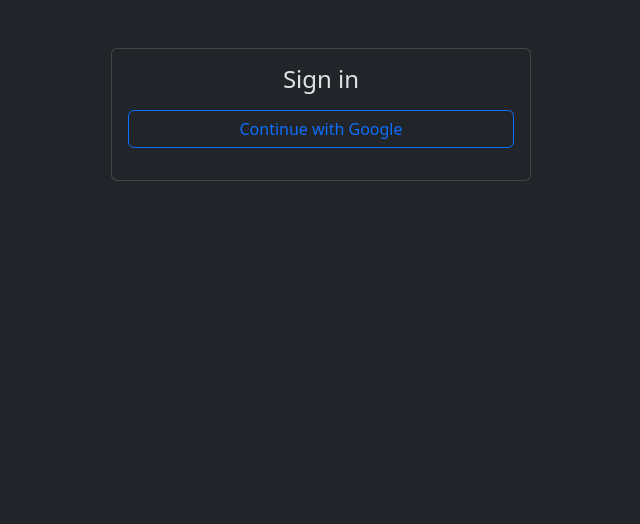
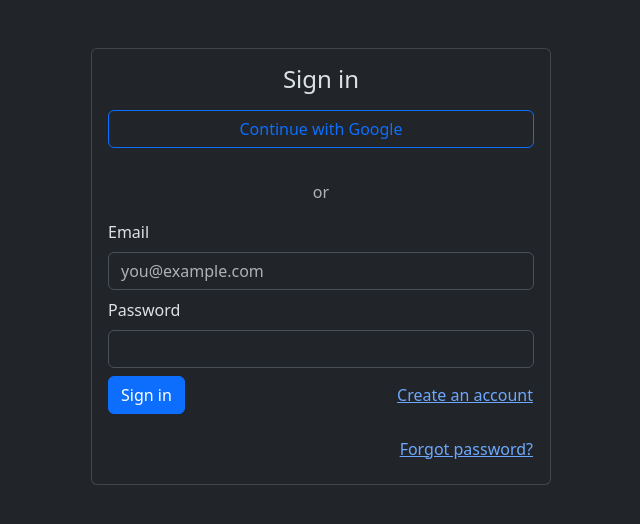
Before and after one commit to EricJo2478/vetting, a React (Vite) app: page /login in a window 1280 px wide. Shown: the top 524 px of the page, without its empty margins (319-959 px from the left). Built offline with nearby package versions, Linux system fonts and the light colour scheme; no server answers.

Commit message:
new auth

```diff
--- a/src/components/auth/Login.tsx
+++ b/src/components/auth/Login.tsx
@@ -1,14 +1,18 @@
 // src/pages/auth/Login.tsx
 import { useEffect, useMemo, useState } from "react";
-import { Card, Button, Spinner, Alert } from "react-bootstrap";
+import { Card, Button, Spinner, Alert, Form } from "react-bootstrap";
 import { useToast } from "../../hooks/useToast";
 import { useAuth } from "../../hooks/useAuth";
 import {
   handleGoogleRedirectResult,
   loginWithGoogleSmart,
   explainAuthError,
+  loginWithEmail,
+  signupWithEmail,
+  resetPassword,
 } from "../../services/authService";
-// import { useNavigate } from "react-router-dom"; // optional
+import { iso } from "../../utils";
+// import { useNavigate } from "react-router-dom";
 
 function isInAppBrowserUA() {
   if (typeof navigator === "undefined") return false;
@@ -21,22 +25,26 @@
 export default function Login() {
   const { showNotification } = useToast();
   const { user } = useAuth();
+  // const navigate = useNavigate();
+
   const [busy, setBusy] = useState(false);
   const [redirectHandled, setRedirectHandled] = useState(false);
-  // const navigate = useNavigate();
-
   const isInApp = useMemo(() => isInAppBrowserUA(), []);
 
-  // Finalize redirect result (mobile/in-app)
+  // Email/password form state
+  const [mode, setMode] = useState<"signin" | "signup">("signin");
+  const [fullName, setFullName] = useState(""); // ⬅️ new
+  const [email, setEmail] = useState("");
+  const [password, setPassword] = useState("");
+  const [confirm, setConfirm] = useState("");
+
+  // Finalize Google redirect result
   useEffect(() => {
     (async () => {
       try {
         const res = await handleGoogleRedirectResult();
         if (res?.user) {
-          showNotification?.(
-            `Google login successful: ${res.user.email ?? ""}`,
-            "success"
-          );
+          showNotification?.(`Welcome ${res.user.email ?? ""}`, "success");
           // navigate("/roles", { replace: true });
         }
       } catch (err: any) {
@@ -50,21 +58,12 @@
     // eslint-disable-next-line react-hooks/exhaustive-deps
   }, []);
 
-  // If already signed in, you could auto-redirect:
-  // useEffect(() => {
-  //   if (user) navigate("/roles", { replace: true });
-  // }, [user, navigate]);
-
   const onGoogleClick = async () => {
     setBusy(true);
     try {
       const cred = await loginWithGoogleSmart();
-      // Redirect path returns null; success will be processed above in the effect
       if (cred?.user) {
-        showNotification?.(
-          `Google login successful: ${cred.user.email ?? ""}`,
-          "success"
-        );
+        showNotification?.(`Welcome ${cred.user.email ?? ""}`, "success");
         // navigate("/roles", { replace: true });
       }
     } catch (err: any) {
@@ -76,13 +75,75 @@
     }
   };
 
+  const onSubmitEmail = async (e: React.FormEvent) => {
+    e.preventDefault();
+    if (!email || !password) {
+      showNotification?.("Please enter email and password.", "warning");
+      return;
+    }
+    if (mode === "signup") {
+      if (!fullName.trim()) {
+        showNotification?.("Please enter your full name.", "warning");
+        return;
+      }
+      if (password !== confirm) {
+        showNotification?.("Passwords do not match.", "warning");
+        return;
+      }
+    }
+
+    setBusy(true);
+    try {
+      if (mode === "signin") {
+        const cred = await loginWithEmail(email.trim(), password);
+        showNotification?.(`Welcome ${cred.user.email ?? ""}`, "success");
+      } else {
+        // ⬇️ pass profile data to Firestore creator
+        const profileData = {
+          name: fullName.trim(),
+          email: email.trim(),
+          systemRole: "volunteer" as const, // adjust default if your app differs
+          roleIds: [],
+          createdAt: iso(new Date()),
+        };
+        const cred = await signupWithEmail(email.trim(), password, profileData);
+        showNotification?.(
+          `Account created: ${cred.user.email ?? ""}`,
+          "success"
+        );
+      }
+      // navigate("/roles", { replace: true });
+    } catch (err: any) {
+      const msg = err?.friendly || explainAuthError(err);
+      showNotification?.(msg, "danger");
+    } finally {
+      setBusy(false);
+    }
+  };
+
+  const onResetPassword = async () => {
+    if (!email) {
+      showNotification?.("Enter your email above first.", "warning");
+      return;
+    }
+    setBusy(true);
+    try {
+      await resetPassword(email.trim());
+      showNotification?.("Password reset email sent.", "success");
+    } catch (err: any) {
+      const msg = err?.friendly || explainAuthError(err);
+      showNotification?.(msg, "danger");
+    } finally {
+      setBusy(false);
+    }
+  };
+
   return (
     <div className="container py-5 d-flex justify-content-center">
-      <Card style={{ maxWidth: 420, width: "100%" }}>
+      <Card style={{ maxWidth: 460, width: "100%" }}>
         <Card.Body>
           <h4 className="mb-3 text-center">Sign in</h4>
 
-          {/* In-app browser heads-up */}
           {isInApp && (
             <Alert variant="warning">
               You appear to be using an in-app browser. If Google sign-in fails,
@@ -107,7 +168,104 @@
             )}
           </Button>
 
-          {/* (Optional) add email/password inputs if you support them */}
+          <div className="text-center text-muted my-3">or</div>
+
+          <Form onSubmit={onSubmitEmail}>
+            {mode === "signup" && (
+              <Form.Group className="mb-2" controlId="fullName">
+                <Form.Label>Full name</Form.Label>
+                <Form.Control
+                  type="text"
+                  autoComplete="name"
+                  value={fullName}
+                  onChange={(e) => setFullName(e.target.value)}
+                  disabled={busy}
+                  placeholder="Jane Doe"
+                  required
+                />
+              </Form.Group>
+            )}
+
+            <Form.Group className="mb-2" controlId="email">
+              <Form.Label>Email</Form.Label>
+              <Form.Control
+                type="email"
+                autoComplete="email"
+                value={email}
+                onChange={(e) => setEmail(e.target.value)}
+                disabled={busy}
+                placeholder="you@example.com"
+                required
+              />
+            </Form.Group>
+
+            <Form.Group className="mb-2" controlId="password">
+              <Form.Label>Password</Form.Label>
+              <Form.Control
+                type="password"
+                autoComplete={
+                  mode === "signin" ? "current-password" : "new-password"
+                }
+                value={password}
+                onChange={(e) => setPassword(e.target.value)}
+                disabled={busy}
+                required
+              />
+            </Form.Group>
+
+            {mode === "signup" && (
+              <Form.Group className="mb-3" controlId="confirm">
+                <Form.Label>Confirm password</Form.Label>
+                <Form.Control
+                  type="password"
+                  autoComplete="new-password"
+                  value={confirm}
+                  onChange={(e) => setConfirm(e.target.value)}
+                  disabled={busy}
+                  required
+                />
+              </Form.Group>
+            )}
+
+            <div className="d-flex justify-content-between align-items-center mb-3">
+              <Button variant="primary" type="submit" disabled={busy}>
+                {mode === "signin" ? "Sign in" : "Create account"}
+              </Button>
+
+              {mode === "signin" ? (
+                <Button
+                  variant="link"
+                  className="px-0"
+                  onClick={() => setMode("signup")}
+                  disabled={busy}
+                >
+                  Create an account
+                </Button>
+              ) : (
+                <Button
+                  variant="link"
+                  className="px-0"
+                  onClick={() => setMode("signin")}
+                  disabled={busy}
+                >
+                  Have an account? Sign in
+                </Button>
+              )}
+            </div>
+
+            {mode === "signin" && (
+              <div className="text-end">
+                <Button
+                  variant="link"
+                  className="px-0"
+                  onClick={onResetPassword}
+                  disabled={busy}
+                >
+                  Forgot password?
+                </Button>
+              </div>
+            )}
+          </Form>
         </Card.Body>
       </Card>
     </div>
--- a/src/services/authService.ts
+++ b/src/services/authService.ts
@@ -147,7 +147,9 @@
   }
 
   try {
-    return await signInWithPopup(auth, provider);
+    const cred = await signInWithPopup(auth, provider);
+    await ensureUserProfile(cred.user);
+    return cred;
   } catch (err) {
     (err as any).friendly = explainAuthError(err);
     throw err;
@@ -157,8 +159,9 @@
 /** Call once on load (e.g., Login page) to finalize a prior redirect login. */
 export async function handleGoogleRedirectResult(): Promise<UserCredential | null> {
   try {
-    const res = await getRedirectResult(auth);
-    return res; // null if there was no redirect
+    const cred = await getRedirectResult(auth);
+    if (cred) await ensureUserProfile(cred.user);
+    return cred; // null if there was no redirect
   } catch (err) {
     // surface to caller for toast/log
     throw err;
```
